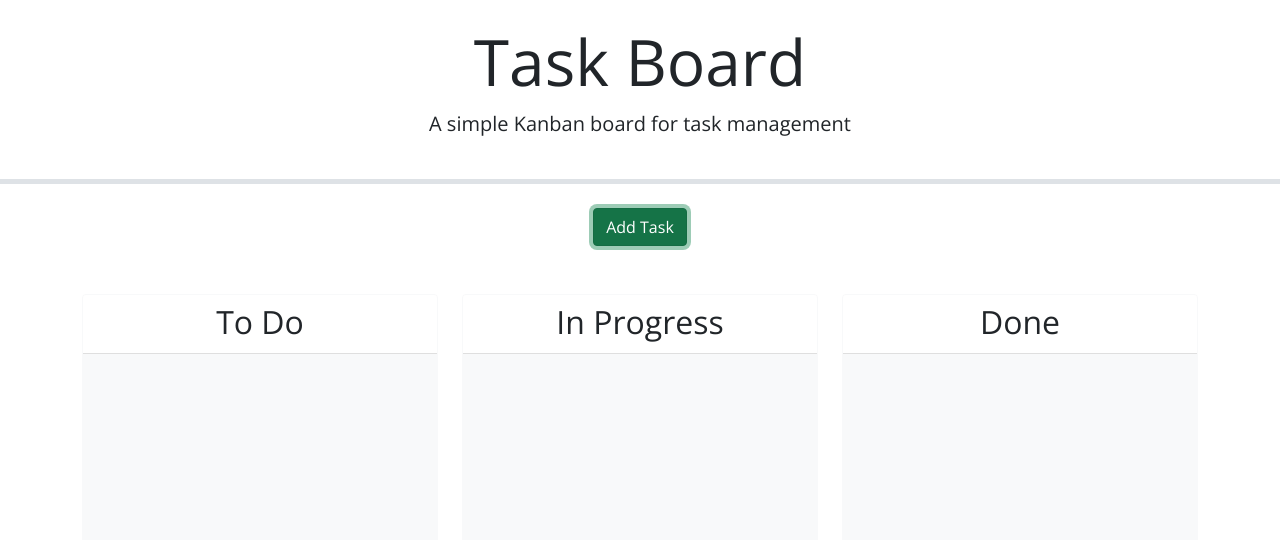
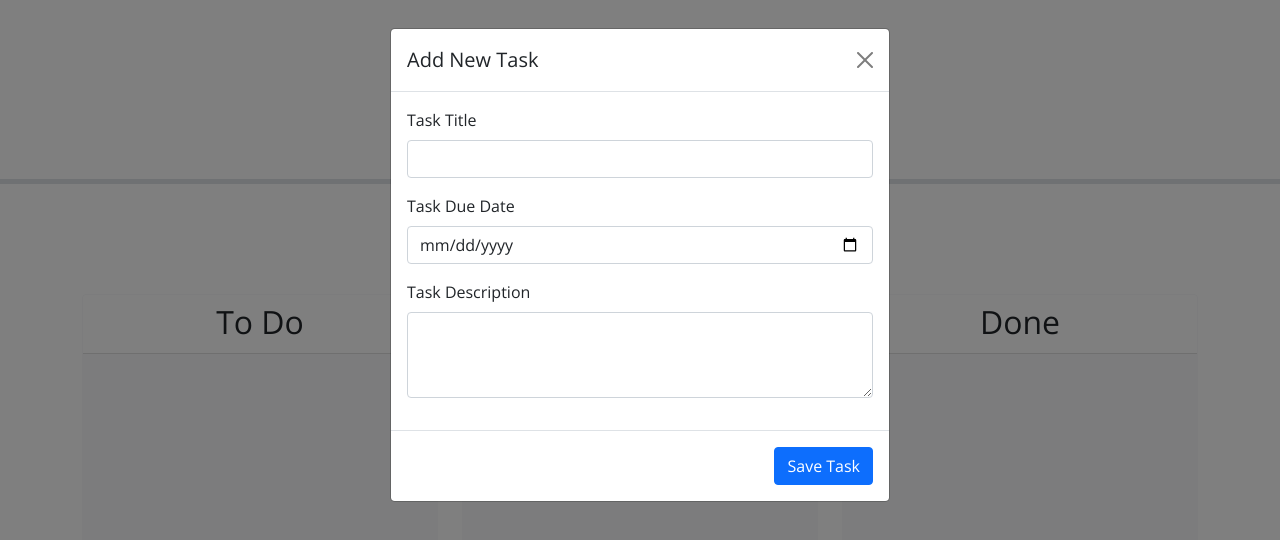
Before and after one commit to JordanGWiz/TaskFlowHub, a plain HTML site: page index.html in a window 1280 px wide. Both pictures are taken after a click on the button "Add Task". Drawn offline with nearby package versions, Linux system fonts and the light colour scheme.

Commit message:
Added Modal and starting the JS

```diff
--- a/assets/js/script.js
+++ b/assets/js/script.js
@@ -1,38 +1,29 @@
 // Retrieve tasks and nextId from localStorage
 let taskList = JSON.parse(localStorage.getItem("tasks"));
 let nextId = JSON.parse(localStorage.getItem("nextId"));
-
+const $toDoEl = $("#todo-cards");
+const $inProgressEl = $("#in-progress");
+const $doneEl = $("#done");
 // Todo: create a function to generate a unique task id
 function generateTaskId() {
-
+  nextId++;
+  localStorage.setItem("nextId", nextId);
 }
 
 // Todo: create a function to create a task card
-function createTaskCard(task) {
-
-}
+function createTaskCard(task) {}
 
 // Todo: create a function to render the task list and make cards draggable
-function renderTaskList() {
-
-}
+function renderTaskList() {}
 
 // Todo: create a function to handle adding a new task
-function handleAddTask(event){
-
-}
+function handleAddTask(event) {}
 
 // Todo: create a function to handle deleting a task
-function handleDeleteTask(event){
-
-}
+function handleDeleteTask(event) {}
 
 // Todo: create a function to handle dropping a task into a new status lane
-function handleDrop(event, ui) {
-
-}
+function handleDrop(event, ui) {}
 
 // Todo: when the page loads, render the task list, add event listeners, make lanes droppable, and make the due date field a date picker
-$(document).ready(function () {
-
-});
+$(document).ready(function () {});
--- a/index.html
+++ b/index.html
@@ -1,15 +1,27 @@
 <!DOCTYPE html>
 <html lang="en">
-
   <head>
     <meta charset="UTF-8" />
     <meta name="viewport" content="width=device-width, initial-scale=1.0" />
     <meta http-equiv="X-UA-Compatible" content="ie=edge" />
-  <link rel="stylesheet" href="https://cdn.jsdelivr.net/npm/bootstrap@5.1.3/dist/css/bootstrap.min.css" />
-  <link rel="stylesheet" href="https://use.fontawesome.com/releases/v5.8.1/css/all.css"
-    integrity="sha384-50oBUHEmvpQ+1lW4y57PTFmhCaXp0ML5d60M1M7uH2+nqUivzIebhndOJK28anvf" crossorigin="anonymous" />
-  <link href="https://fonts.googleapis.com/css?family=Open+Sans&display=swap" rel="stylesheet" />
-  <link rel="stylesheet" href="https://code.jquery.com/ui/1.12.1/themes/base/jquery-ui.css" />
+    <link
+      rel="stylesheet"
+      href="https://cdn.jsdelivr.net/npm/bootstrap@5.1.3/dist/css/bootstrap.min.css"
+    />
+    <link
+      rel="stylesheet"
+      href="https://use.fontawesome.com/releases/v5.8.1/css/all.css"
+      integrity="sha384-50oBUHEmvpQ+1lW4y57PTFmhCaXp0ML5d60M1M7uH2+nqUivzIebhndOJK28anvf"
+      crossorigin="anonymous"
+    />
+    <link
+      href="https://fonts.googleapis.com/css?family=Open+Sans&display=swap"
+      rel="stylesheet"
+    />
+    <link
+      rel="stylesheet"
+      href="https://code.jquery.com/ui/1.12.1/themes/base/jquery-ui.css"
+    />
 
     <link rel="stylesheet" href="./assets/css/style.css" />
     <title>Task Board</title>
@@ -22,9 +34,78 @@
     </header>
     <div class="container">
       <div class="text-center mb-5">
-      <button class="btn btn-success" data-bs-toggle="modal" data-bs-target="#formModal">Add Task</button>
+        <button
+          class="btn btn-success"
+          data-bs-toggle="modal"
+          data-bs-target="#formModal"
+        >
+          Add Task
+        </button>
       </div>
-    <!-- Todo: Create a modal with a form to add tasks -->
+      <!--Modal with a form to add tasks -->
+      <div
+        class="modal fade"
+        id="formModal"
+        tabindex="-1"
+        role="dialog"
+        aria-labelledby="formModalLabel"
+        aria-hidden="true"
+      >
+        <div class="modal-dialog" role="document">
+          <div class="modal-content">
+            <div class="modal-header">
+              <h5 class="modal-title" id="formModalLabel">Add New Task</h5>
+              <button
+                type="button"
+                class="btn-close"
+                data-bs-dismiss="modal"
+                aria-label="Close"
+              ></button>
+            </div>
+            <div class="modal-body">
+              <form id="taskForm">
+                <div class="mb-3">
+                  <label for="task-title" class="form-label">Task Title</label>
+                  <input
+                    type="text"
+                    class="form-control"
+                    id="task-title"
+                    required
+                  />
+                </div>
+                <div class="mb-3">
+                  <label for="task-due-date" class="form-label"
+                    >Task Due Date</label
+                  >
+                  <input
+                    type="date"
+                    class="form-control datepicker"
+                    id="task-due-date"
+                    required
+                  />
+                </div>
+                <div class="mb-3">
+                  <label for="task-description" class="form-label"
+                    >Task Description</label
+                  >
+                  <textarea
+                    class="form-control"
+                    id="task-description"
+                    rows="3"
+                    required
+                  ></textarea>
+                </div>
+              </form>
+            </div>
+            <div class="modal-footer">
+              <button type="button" class="btn btn-primary" id="saveTaskButton">
+                Save Task
+              </button>
+            </div>
+          </div>
+        </div>
+      </div>
+      <!--End of form-->
       <div class="row swim-lanes text-center justify-content-between">
         <div class="col-12 col-lg-4 d-flex">
           <div id="to-do" class="card border-light mb-3 lane flex-grow-1">
@@ -59,15 +140,19 @@
       </div>
     </div>
 
-  <script src="https://cdn.jsdelivr.net/npm/bootstrap@5.1.3/dist/js/bootstrap.bundle.min.js"
+    <script
+      src="https://cdn.jsdelivr.net/npm/bootstrap@5.1.3/dist/js/bootstrap.bundle.min.js"
       integrity="sha384-ka7Sk0Gln4gmtz2MlQnikT1wXgYsOg+OMhuP+IlRH9sENBO0LRn5q+8nbTov4+1p"
-    crossorigin="anonymous"></script>
+      crossorigin="anonymous"
+    ></script>
     <script src="https://code.jquery.com/jquery-3.4.1.min.js"></script>
     <script src="https://code.jquery.com/ui/1.13.1/jquery-ui.min.js"></script>
-  <script src="https://cdn.jsdelivr.net/npm/dayjs@1.11.3/dayjs.min.js"
-    integrity="sha256-iu/zLUB+QgISXBLCW/mcDi/rnf4m4uEDO0wauy76x7U=" crossorigin="anonymous"></script>
+    <script
+      src="https://cdn.jsdelivr.net/npm/dayjs@1.11.3/dayjs.min.js"
+      integrity="sha256-iu/zLUB+QgISXBLCW/mcDi/rnf4m4uEDO0wauy76x7U="
+      crossorigin="anonymous"
+    ></script>
 
     <script src="./assets/js/script.js"></script>
   </body>
-
 </html>
```
Lines whose indentation alone changed are shown as unchanged.
